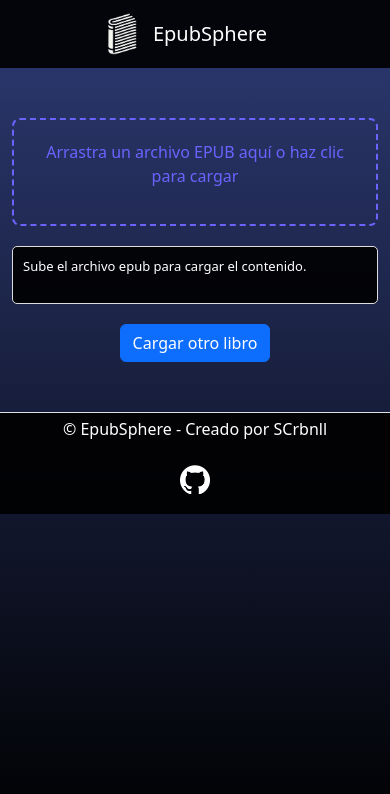
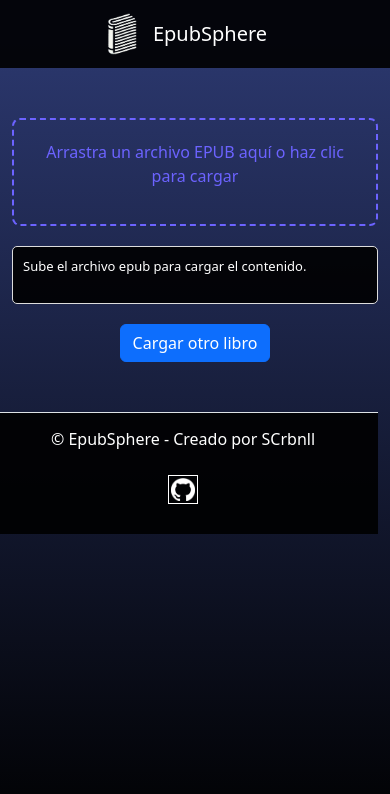
Before and after one commit to SCrbnll/EpubSphere, a website built with Vite: page index.html in a window 390 px wide. Built offline with nearby package versions, Linux system fonts and the light colour scheme.

Commit message:
[MOD] Reponsive fixed

```diff
--- a/index.html
+++ b/index.html
@@ -10,7 +10,7 @@
   <body>
     <!-- Navbar -->
     <nav class="navbar navbar-expand navbar-dark">
-      <div class="container-fluid">
+      <div class="container">
         <div class="d-flex justify-content-center align-items-center w-100">
           <img id="logo" src="/logo.png" alt="Logo" class="navbar-brand" />
           <h3 class="navbar-brand mb-0">EpubSphere</h3>
@@ -35,13 +35,14 @@
     </footer>
 
     <footer class="row border-top text-white d-md-none">
-      <div class="col-12 col-md-11 d-flex justify-content-center justify-content-md-start my-1">
-        <p class="mx-3 mx-md-5">&copy; EpubSphere - Creado por SCrbnll</p>
+      <div class="col-12 d-flex justify-content-center my-1">
+        <p class="mx-0">&copy; EpubSphere - Creado por SCrbnll</p>
       </div>
-      <div class="col-12 col-md-1 d-flex justify-content-center justify-content-md-end my-1">
+      <div class="col-12 d-flex justify-content-center my-1">
         <a href="https://github.com/SCrbnll" target="_blank" class="mx-5 mb-3 mb-md-0">
           <img id="github-logo" src="/github.png" alt="GitHub Logo" />
         </a>
+
       </div>
     </footer>
 
--- a/src/style.css
+++ b/src/style.css
@@ -4,17 +4,20 @@
   font-family: 'Inter', sans-serif;
   background: linear-gradient(to bottom, #2D3A73, #000000);
   background-attachment: fixed;
-  overflow-x: hidden;
-  overflow-y: hidden;
 }
 
 nav, footer {
   background-color: rgba(0, 0, 0, 0.9);
+  padding: 10px 0;
+  width: 100%;
 }
 
 #github-logo {
   width: 30px;
   height: auto;
+  padding: 2px;
+  border: #ffffff 1px solid;
+
 }
 
 #logo {
@@ -26,6 +29,7 @@
   color: #ffffff;
   margin-top: 50px;
   margin-bottom: 50px;
+  width: 100%;
 }
 
 .drop-zone {
@@ -55,6 +59,8 @@
   text-align: start;
   font-size: 13px;
   background-color: rgba(0, 0, 0, 0.9);
+  max-width: 100%;
+  box-sizing: border-box;
 }
 
 .button{
```
